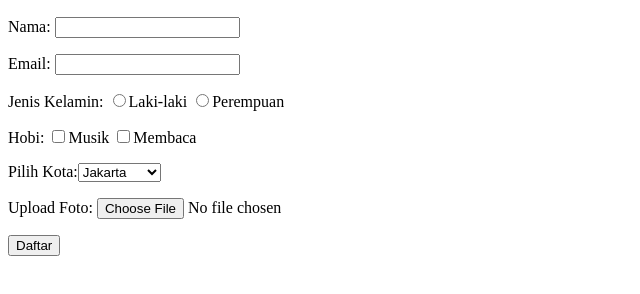
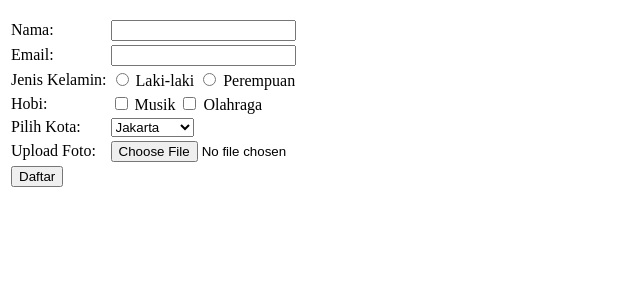
Before and after one commit to rizkndla/Tugas_PBW, a plain HTML site: page Praktikum2/index.html in a window 1280 px wide. Shown: the part 50-344 px from the top of the page, without its empty margins (0-640 px from the left). Drawn offline with Linux system fonts and the light colour scheme.

Commit message:
Update index.html

```diff
--- a/Praktikum2/index.html
+++ b/Praktikum2/index.html
@@ -1,39 +1,53 @@
 <!DOCTYPE html>
 <html>
-
 <head>
-
+    <title>Form Pendaftaran</title>
 </head>
-
 <body>
-    <h2> Form Pendaftaran</h2>
-    <p>
-        Nama: <input type="text" name="username"></p>
-    <p>
-        Email: <input type="text" name="email">
-    </p>
-    <p>
-        Jenis Kelamin: <label></label><input type="radio" name="gender" value="male">Laki-laki</label>
-        <input type="radio" name="gender" value="female">Perempuan</label>
-    </p>
-    <p>
-        Hobi: <label><input type="checkbox" name="hobi" value="musik">Musik</label> <label><input type="checkbox"
-                name="hobi" value="membaca">Membaca</label>
-
-    </p>
-
-    <p>
-        Pilih Kota:<select name="pilihan">
-            <option value="1">Jakarta</option>
-            <option value="2">Karawang</option>
-        </select>
-    </p>
-
-    <p> Upload Foto: <button type="file" id="file" name="file">Choose File</button> No file chosen
-    </p>
-
-    <button type="button">Daftar</button>
-
+    <h2>Form Pendaftaran</h2>
+    <form>
+        <table>
+            <tr>
+                <td>Nama:</td>
+                <td><input type="text" name="username"></td>
+            </tr>
+            <tr>
+                <td>Email:</td>
+                <td><input type="email" name="email"></td>
+            </tr>
+            <tr>
+                <td>Jenis Kelamin:</td>
+                <td>
+                    <label><input type="radio" name="gender" value="male"> Laki-laki</label>
+                    <label><input type="radio" name="gender" value="female"> Perempuan</label>
+                </td>
+            </tr>
+            <tr>
+                <td>Hobi:</td>
+                <td>
+                    <label><input type="checkbox" name="hobi[]" value="musik"> Musik</label>
+                    <label><input type="checkbox" name="hobi[]" value="olahraga"> Olahraga</label>
+                </td>
+            </tr>
+            <tr>
+                <td>Pilih Kota:</td>
+                <td>
+                    <select name="kota">
+                        <option value="jakarta">Jakarta</option>
+                        <option value="karawang">Karawang</option>
+                    </select>
+                </td>
+            </tr>
+            <tr>
+                <td>Upload Foto:</td>
+                <td><input type="file" name="file"></td>
+            </tr>
+            <tr>
+                <td colspan="2">
+                    <button type="submit">Daftar</button>
+                </td>
+            </tr>
+        </table>
+    </form>
 </body>
-
 </html>
```
